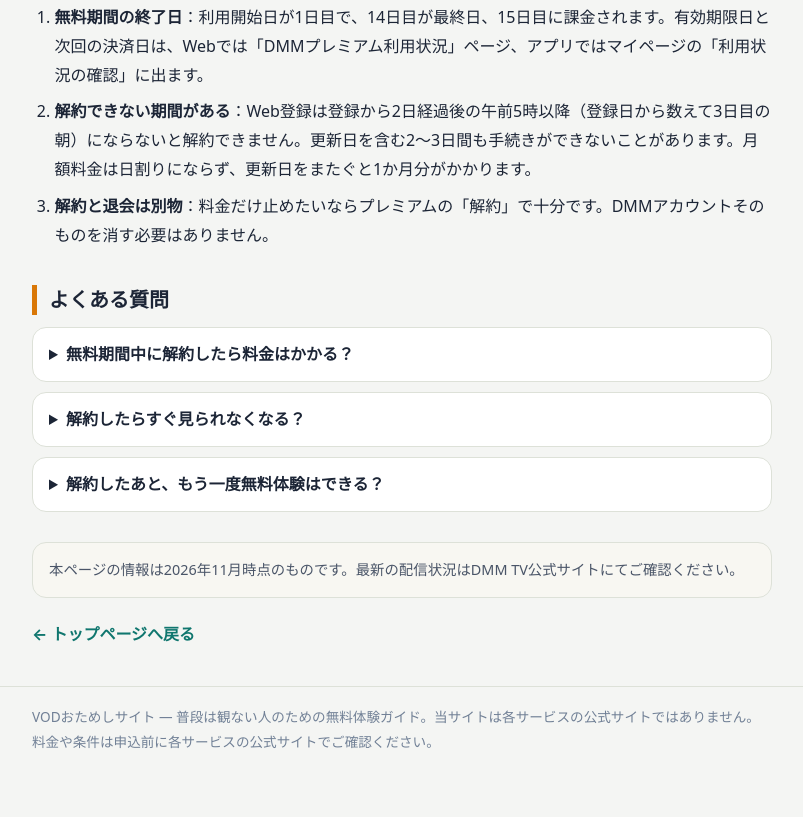
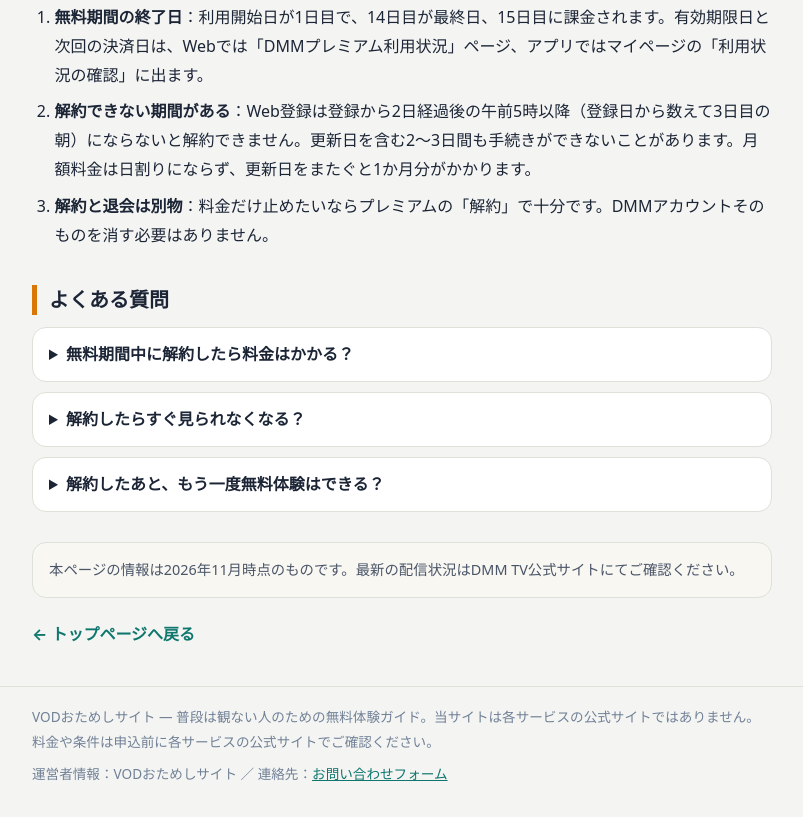
Before and after one commit to Tellurium-App/vodotameshi, a plain HTML site: page dmmtv-cancel/index.html in a window 1280 px wide. Shown: the part 2212-3029 px from the top of the page, without its empty margins (238-1041 px from the left). Before the commit the page ends 2996 px from the top, so only its background shows below. Drawn offline with Linux system fonts and the light colour scheme.

Commit message:
全ページのフッターに運営者情報（サイト名とお問い合わせフォームへのリンク）を追加

```diff
--- a/dmmtv-cancel/index.html
+++ b/dmmtv-cancel/index.html
@@ -112,6 +112,6 @@ footer{border-top:1px solid var(--line);padding:18px 0 30px;color:var(--ink3);fo
 <p class="fresh-note">本ページの情報は2026年11月時点のものです。最新の配信状況はDMM TV公式サイトにてご確認ください。</p>
 <a class="backlink" href="/">← トップページへ戻る</a>
 </div></main>
-<footer><div class="wrap"><p style="margin:0">VODおためしサイト — 普段は観ない人のための無料体験ガイド。当サイトは各サービスの公式サイトではありません。料金や条件は申込前に各サービスの公式サイトでご確認ください。</p></div></footer>
+<footer><div class="wrap"><p style="margin:0">VODおためしサイト — 普段は観ない人のための無料体験ガイド。当サイトは各サービスの公式サイトではありません。料金や条件は申込前に各サービスの公式サイトでご確認ください。</p><p style="margin:8px 0 0">運営者情報：VODおためしサイト ／ 連絡先：<a href="https://forms.gle/JCDCbpALKyFiRK3w6" target="_blank" rel="noopener">お問い合わせフォーム</a></p></div></footer>
 </body>
 </html>
```
Also changed, not shown: danime-cancel/index.html (+1 -1 lines), index.html (+1 -0 lines), prime-cancel/index.html (+1 -1 lines), unext-cancel/index.html (+1 -1 lines).
